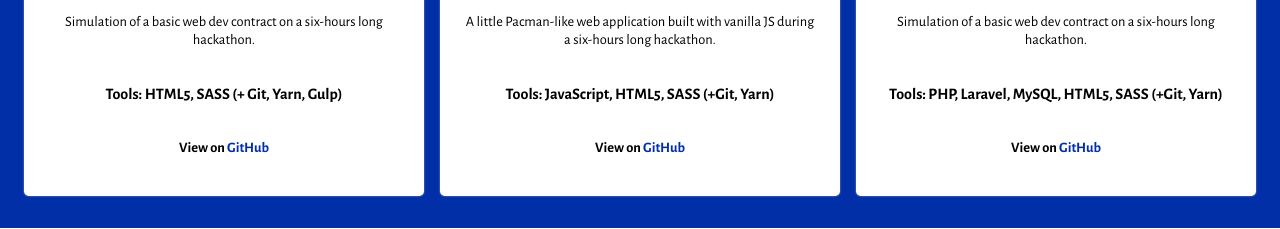
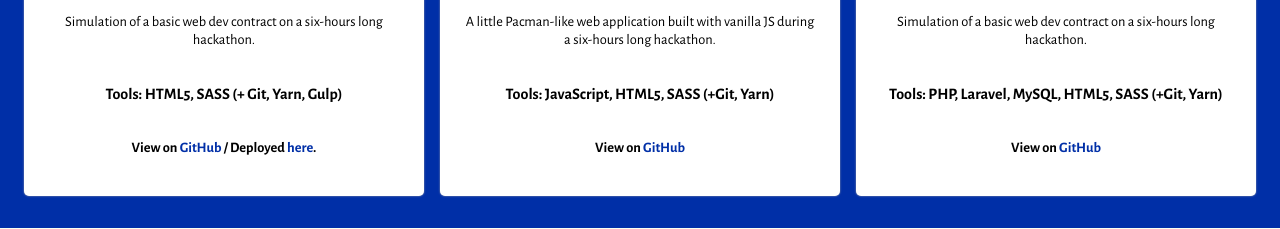
Before and after one commit to soaresilva/portfolio, a website: page src/index.html in a window 1280 px wide. Shown: the part 1600-1829 px from the top of the page. Drawn offline with nearby package versions, Linux system fonts and the light colour scheme; files that its build step writes are made by us from their sources.

Commit message:
added link

```diff
--- a/src/index.html
+++ b/src/index.html
@@ -104,7 +104,7 @@
                 <p><b>A static website for a cafe.</b></p>
                 <p>Simulation of a basic web dev contract on a six-hours long hackathon.</p>
                 <h4>Tools: HTML5, SASS (+ Git, Yarn, Gulp)</h4>
-                <b><p>View on <a href="https://github.com/piedaddy/hackathon-1">GitHub</a></p></b>
+                <b><p>View on <a href="https://github.com/soaresilva/hackathon-1">GitHub</a> / Deployed <a href="https://coffee.soaresilva.eu">here</a>.</p></b>
             </div>
             <div class="card card--card2">
                 <img src="img/proj2.png">
```
